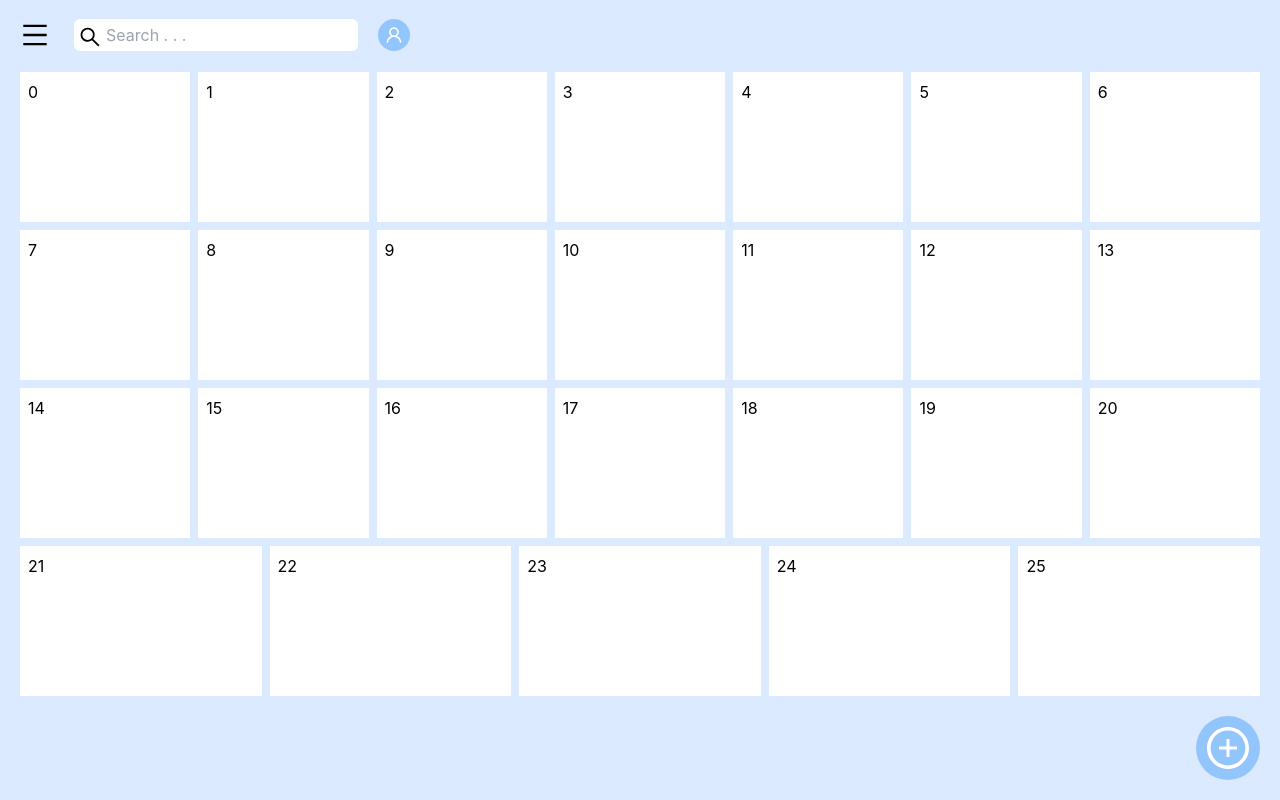
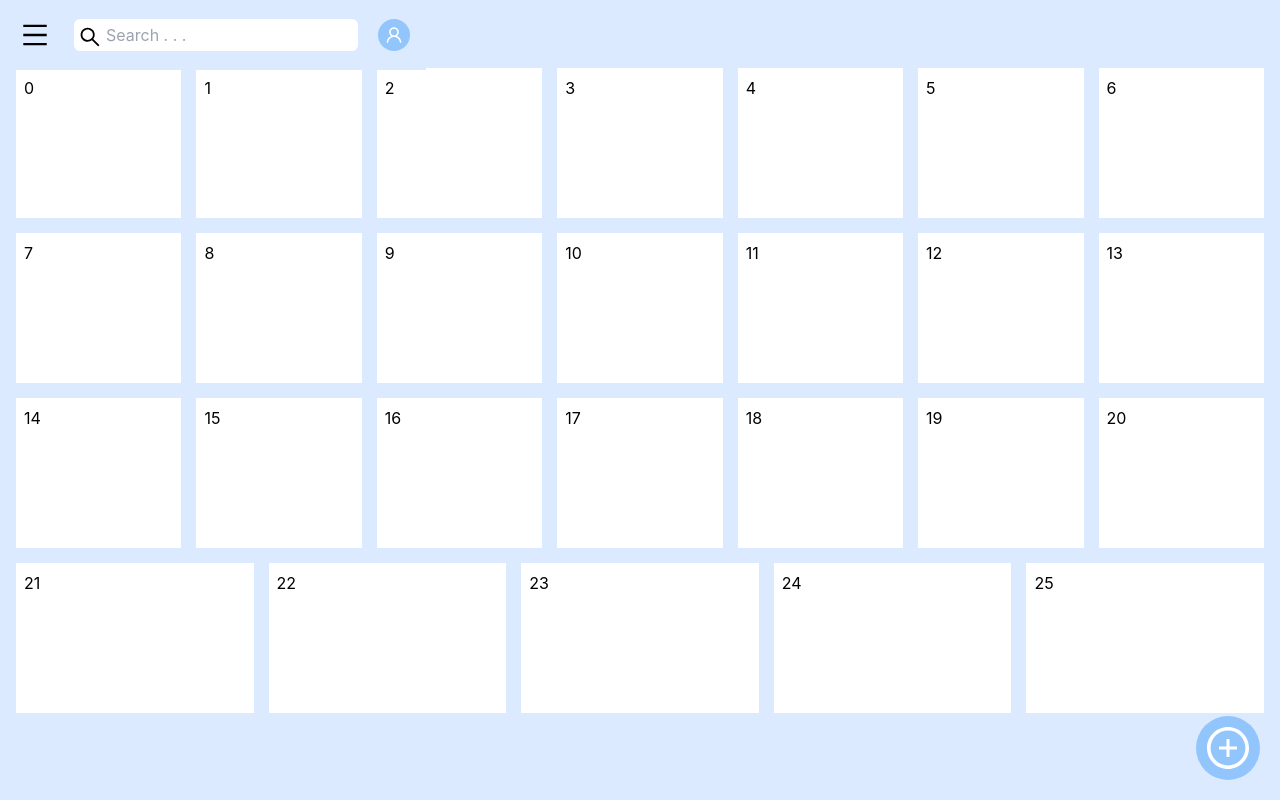
Before and after one commit to ihsankl/personal-password-manager, a React (Create React App) app: page / in a window 1280 px wide. Built offline with nearby package versions, Linux system fonts and the light colour scheme.

Commit message:
added gap

```diff
--- a/src/App.js
+++ b/src/App.js
@@ -24,7 +24,7 @@ const App = () => {
       <div className="pt-16 pr-4 pl-4">
 
         {/* BODY SECTION */}
-        <div className="flex flex-wrap flex-1 mt-1">
+        <div className="flex flex-wrap flex-1 mt-1" style={{ gap: '15px' }}>
           <BoxContent data={data} />
         </div>
 
--- a/src/Components/BoxContent.js
+++ b/src/Components/BoxContent.js
@@ -6,7 +6,7 @@ const BoxContent = ({ ...props }) => {
         return (
             <>
                 {/* CONTENT */}
-                <div key={index} className={`p-2 bg-white m-1`} style={{ flex:`1 1 150px`, height:'clamp(30px, 150px, 5000px)' }}>
+                <div key={index} className={`p-2 bg-white`} style={{ flex:`1 1 150px`, height:'clamp(30px, 150px, 5000px)' }}>
                     {index}
                 </div>
             </>
```
